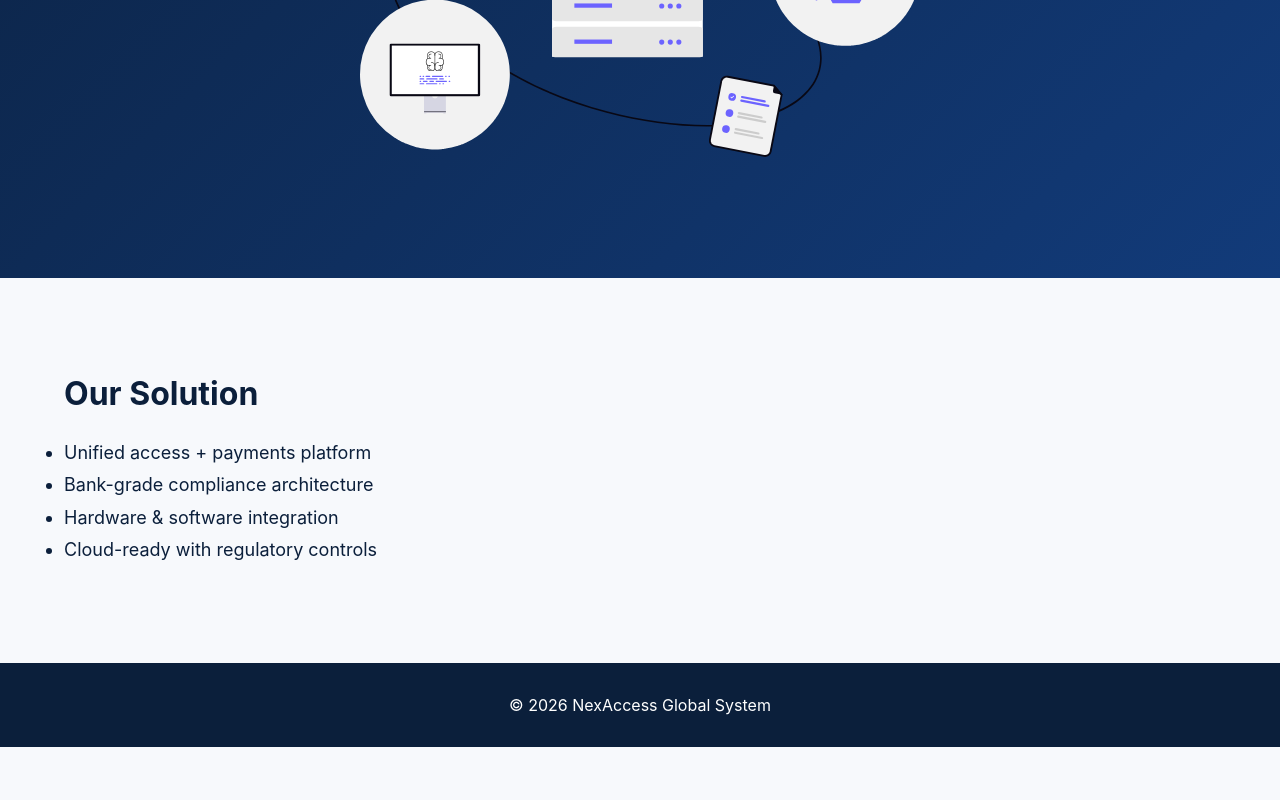
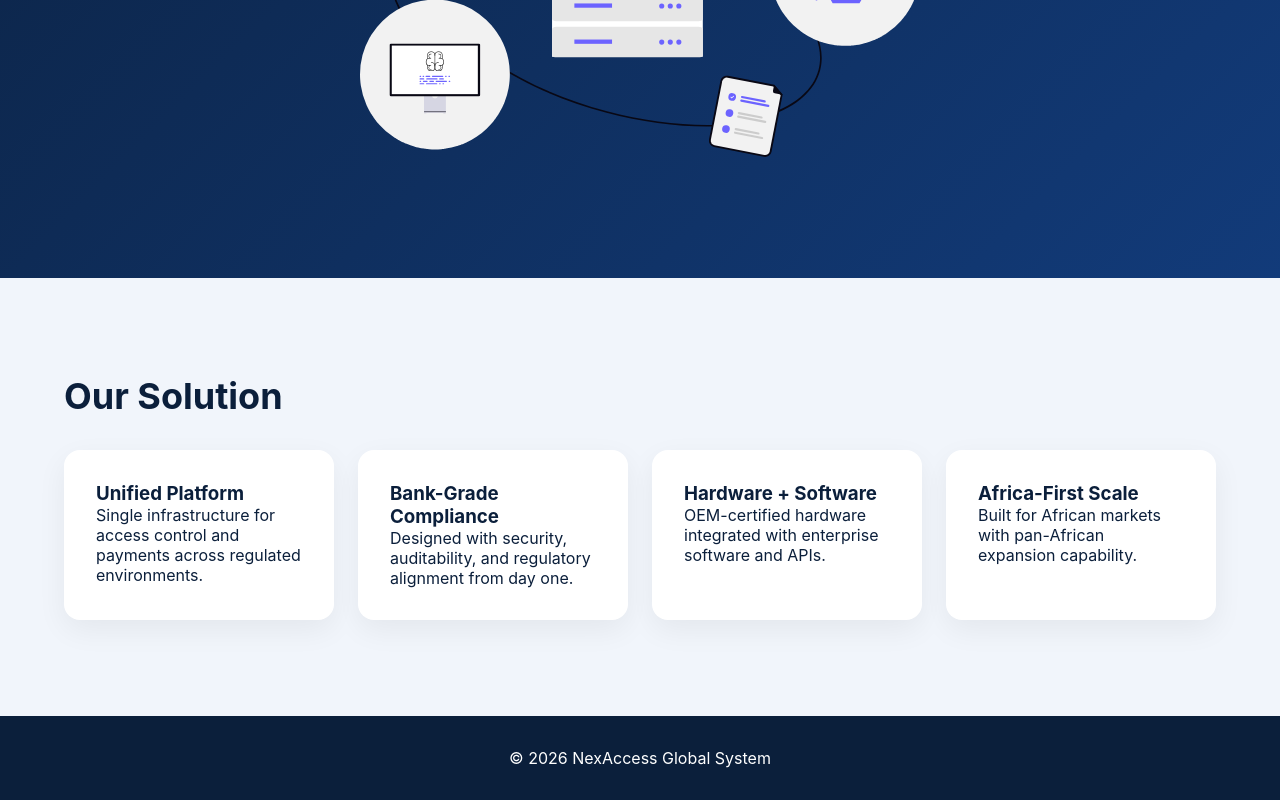
Before and after one commit to nwagwuemmanuel200-bit/nexaccess-website, a Next.js app: page / in a window 1280 px wide. Shown: the part 736-1536 px from the top of the page. Before the commit the page ends 1483 px from the top, so only its background shows below. Built offline with nearby package versions, Linux system fonts and the light colour scheme.

Commit message:
Update page.js

```diff
--- a/app/page.js
+++ b/app/page.js
@@ -95,19 +95,53 @@ export default function HomePage() {
       </section>
 
       {/* SOLUTION */}
-      <section style={{ padding: "96px 0" }}>
-        <div className="container">
-          <h2 style={{ fontSize: "32px", marginBottom: "24px" }}>
-            Our Solution
-          </h2>
-          <ul style={{ fontSize: "18px", lineHeight: 1.8 }}>
-            <li>Unified access + payments platform</li>
-            <li>Bank-grade compliance architecture</li>
-            <li>Hardware & software integration</li>
-            <li>Cloud-ready with regulatory controls</li>
-          </ul>
-        </div>
-      </section>
+      <section className="section-muted">
+  <div className="container fade-in">
+    <h2 style={{ fontSize: "36px", marginBottom: "32px" }}>
+      Our Solution
+    </h2>
+
+    <div
+      style={{
+        display: "grid",
+        gridTemplateColumns: "repeat(auto-fit, minmax(260px, 1fr))",
+        gap: "24px",
+      }}
+    >
+      <div className="card">
+        <h3>Unified Platform</h3>
+        <p>
+          Single infrastructure for access control and payments
+          across regulated environments.
+        </p>
+      </div>
+
+      <div className="card">
+        <h3>Bank-Grade Compliance</h3>
+        <p>
+          Designed with security, auditability, and regulatory
+          alignment from day one.
+        </p>
+      </div>
+
+      <div className="card">
+        <h3>Hardware + Software</h3>
+        <p>
+          OEM-certified hardware integrated with enterprise
+          software and APIs.
+        </p>
+      </div>
+
+      <div className="card">
+        <h3>Africa-First Scale</h3>
+        <p>
+          Built for African markets with pan-African expansion
+          capability.
+        </p>
+      </div>
+    </div>
+  </div>
+</section>
 
       {/* FOOTER */}
       <footer
```
